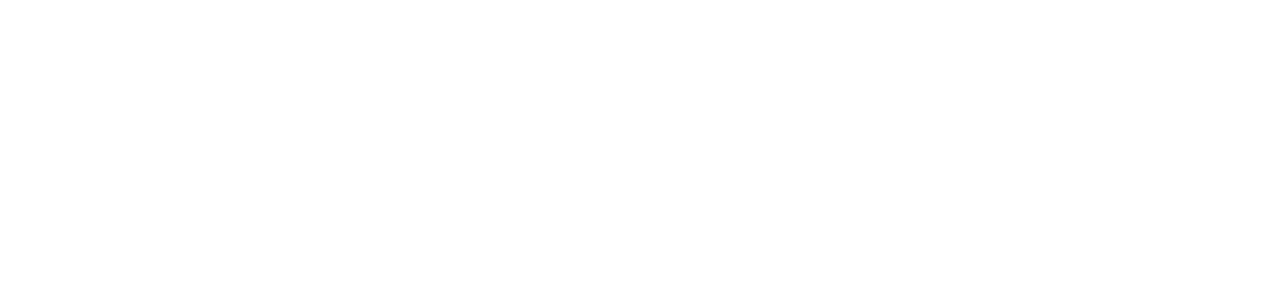
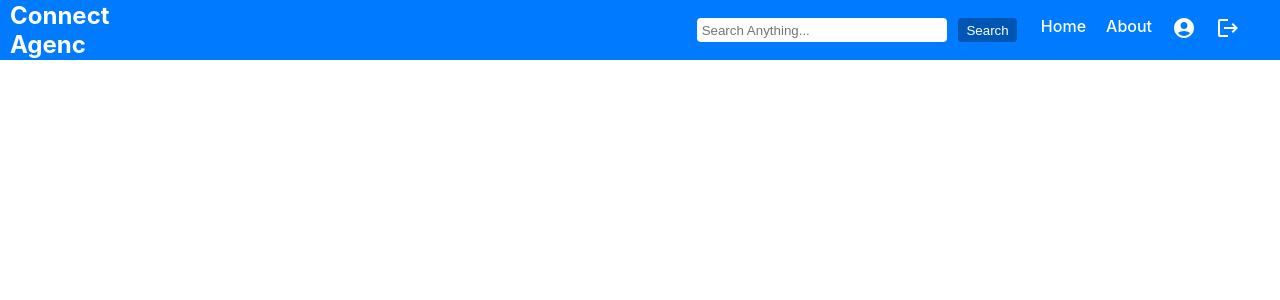
Before and after one commit to code-with-aneesh/SIH_Project, a React (Create React App) app in the folder project/: page /homepage in a window 1280 px wide. Before the commit this address had no page. Shown: the top 300 px of the page. Built offline with nearby package versions, Linux system fonts and the light colour scheme.

Commit message:
Navbar Added in homepage

```diff
--- a/project/package.json
+++ b/project/package.json
@@ -3,6 +3,11 @@
   "version": "0.1.0",
   "private": true,
   "dependencies": {
+    "@emotion/core": "^11.0.0",
+    "@emotion/react": "^11.11.1",
+    "@emotion/styled": "^11.11.0",
+    "@mui/icons-material": "^5.14.8",
+    "@mui/material": "^5.14.8",
     "@testing-library/jest-dom": "^5.17.0",
     "@testing-library/react": "^13.4.0",
     "@testing-library/user-event": "^13.5.0",
--- a/project/src/App.js
+++ b/project/src/App.js
@@ -2,12 +2,14 @@
 import React from 'react';
 import { Routes, Route } from 'react-router-dom';
 import Register from './components/register/register';
+import Navbar from './components/homepage/Navbar/Navbar';
 
 function App() {
   return (
 
       <Routes>
         <Route path="/" element={<Register/>} />
+        <Route path="/homepage" element={<Navbar/>} />
         {/* Add more routes for other pages */}
       </Routes>
 
--- /dev/null
+++ b/project/src/components/homepage/Navbar/Navbar.css
@@ -0,0 +1,72 @@
+.navbar {
+  background-color: #007bff;
+  color: #fff;
+  height: 40px;
+  display: flex;
+  justify-content: space-between;
+  align-items: center;
+  padding: 10px;
+}
+
+.app-name {
+  color: #fff;
+  font-size: 1.5rem;
+  font-weight: bold;
+
+}
+
+.search-bar {
+  width: 30%;
+  display: flex;
+  align-items: center;
+  margin-right: 0px;
+  margin-left: 200px;
+  padding-left: 322px;
+
+}
+
+.search-bar input[type="text"] {
+  padding: 0.3rem;
+  margin-right: 0.7rem;
+  border: none;
+  border-radius: 4px;
+  width: 70%;
+}
+
+.search-button {
+  background-color: #0056b3;
+  color: #fff;
+  border: none;
+  border-radius: 4px;
+  padding: 0.3rem 0.5rem;
+  cursor: pointer;
+}
+
+.nav-links {
+  padding-right: 50px;
+    list-style: none;
+    display: flex;
+    gap: 20px;
+    margin: 0;
+    padding: 0;
+
+  }
+
+  .nav-link a {
+    color: #fff;
+    text-decoration: none;
+    font-weight: 500;
+  }
+
+  .nav-link a:hover {
+    text-decoration: underline;
+  }
+
+  .nav-link .fa-user {
+    margin-right: 0.2rem;
+
+  }
+  .navbar-right{
+    padding-right:30px;
+
+ }
--- /dev/null
+++ b/project/src/components/homepage/Navbar/Navbar.js
@@ -0,0 +1,38 @@
+import React from 'react';
+import './Navbar.css';
+import LogoutIcon from '@mui/icons-material/Logout';
+import AccountCircleIcon from '@mui/icons-material/AccountCircle';
+
+function Navbar() {
+  return (
+    <nav className="navbar">
+     <span className="app-name">Connect Agenc</span>
+     <div className="search-bar">
+            <input type="text" placeholder="Search Anything..." />
+            <button className="search-button">Search</button>
+     </div>
+     <div className="navbar-right">
+          <ul className="nav-links">
+            <li className="nav-link">
+              <a href="/">Home</a>
+            </li>
+            <li className="nav-link">
+              <a href="/about">About</a>
+            </li>
+            <li className="nav-link">
+              <a href="/profile">
+                <AccountCircleIcon/>
+              </a>
+            </li>
+            <li className="nav-link">
+              <a href="/EntryPage">
+                <LogoutIcon/>
+              </a>
+            </li>
+          </ul>
+        </div>
+    </nav>
+  );
+}
+
+export default Navbar;
```
Also changed, not shown: 1 other file (tests, documents, lock files or other folders).
